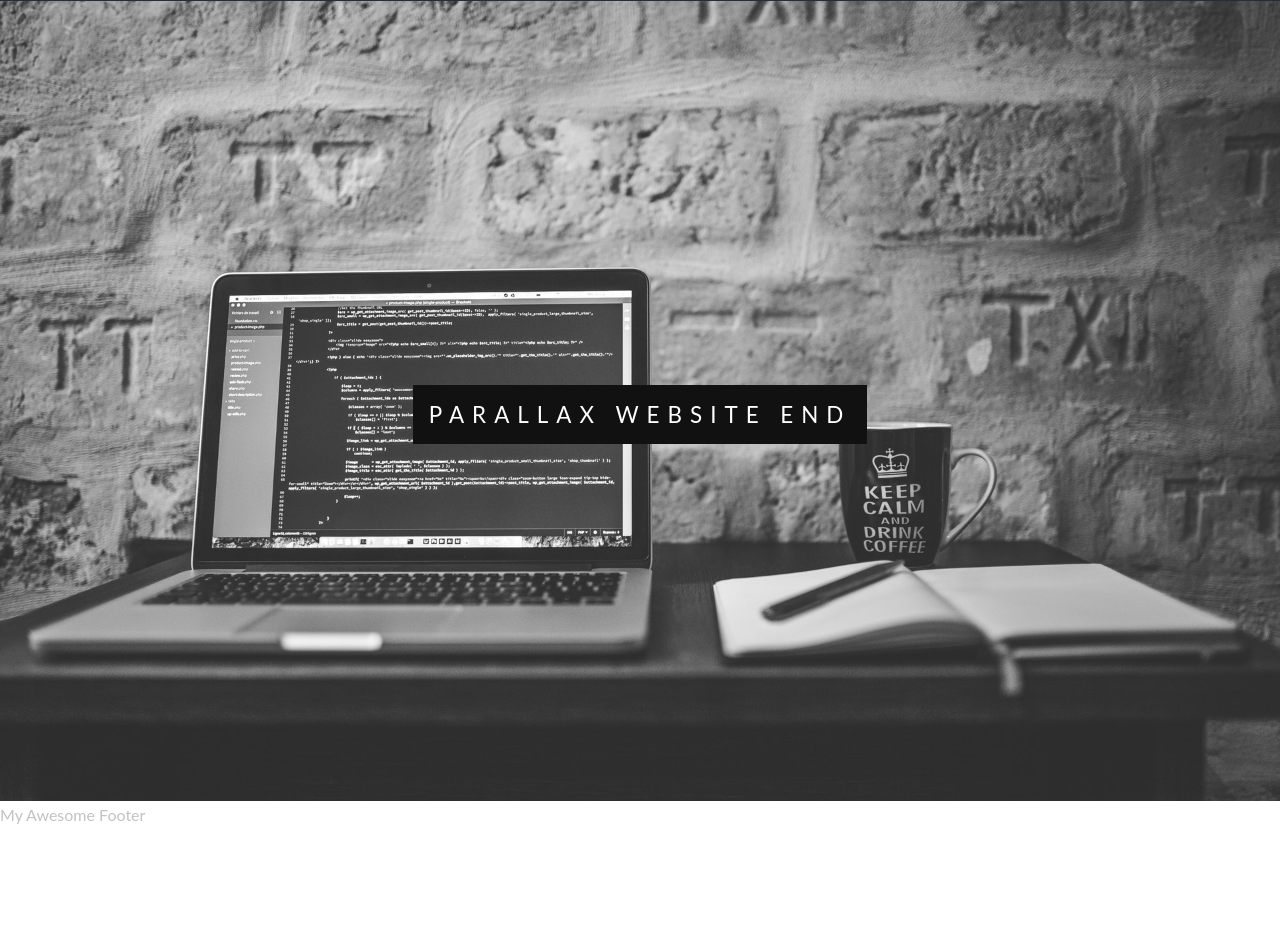
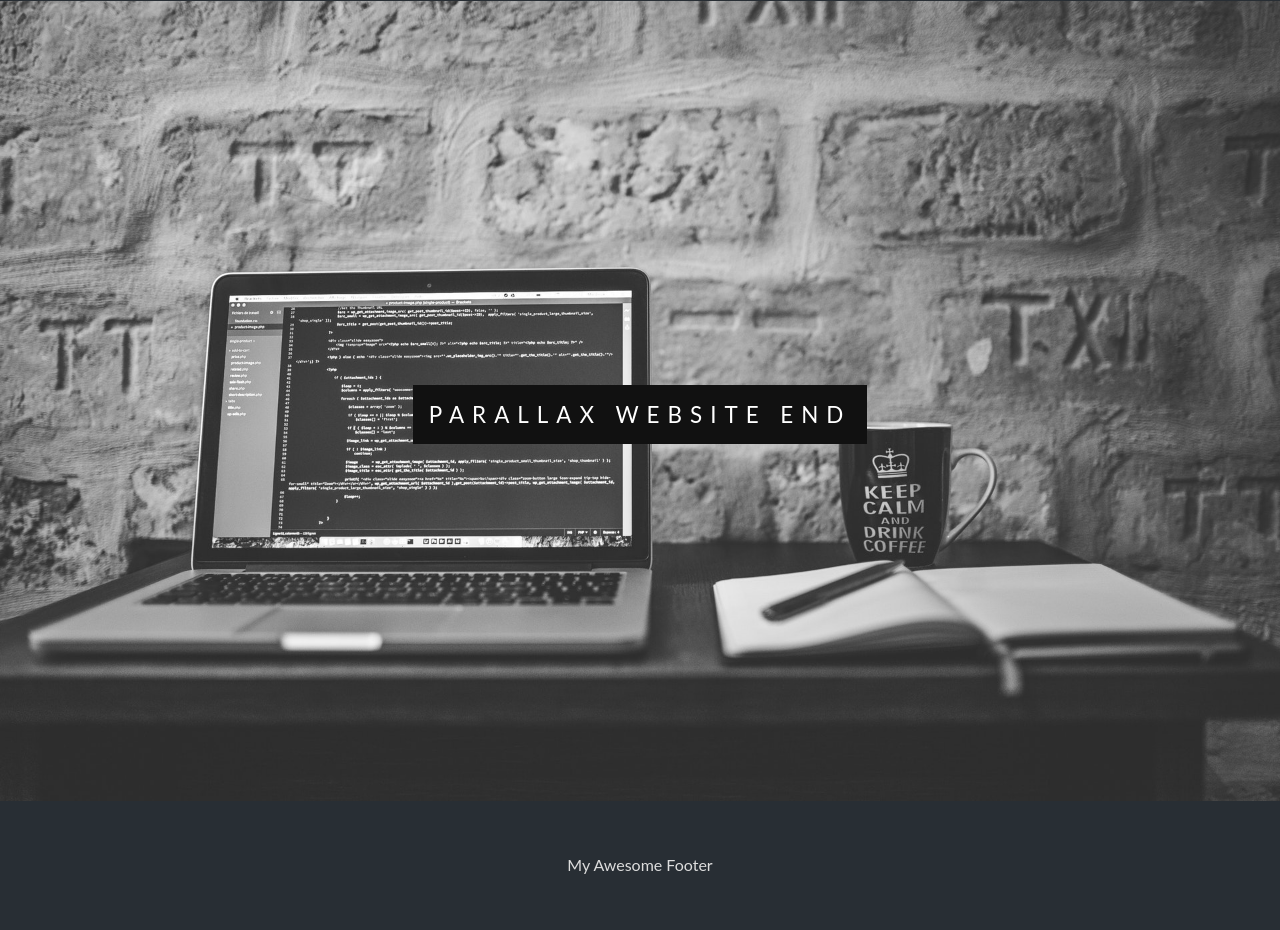
Before and after one commit to Dujota/office-hours-parallax-demo, a plain HTML site: page index.html in a window 1280 px wide. Shown: the part 2585-3515 px from the top of the page. Before the commit the page ends 3415 px from the top, so only its background shows below. Drawn offline with Linux system fonts and the light colour scheme.

Commit message:
added a footer class of section section-dark

```diff
--- a/index.html
+++ b/index.html
@@ -77,6 +77,6 @@
       </div>
     </div>
 
-    <footer class="footer">My Awesome Footer</footer>
+    <footer class="footer section section-dark">My Awesome Footer</footer>
   </body>
 </html>
```
